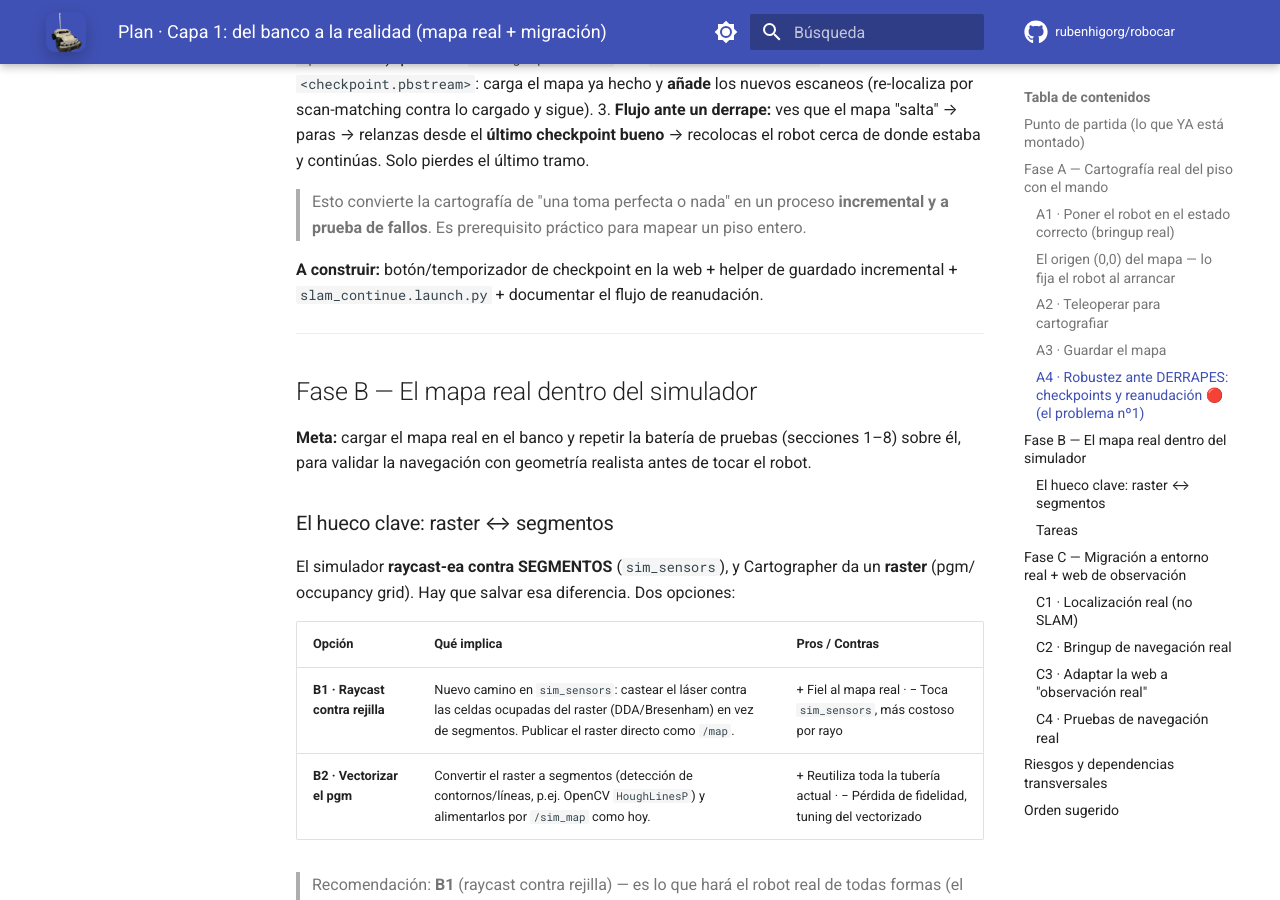
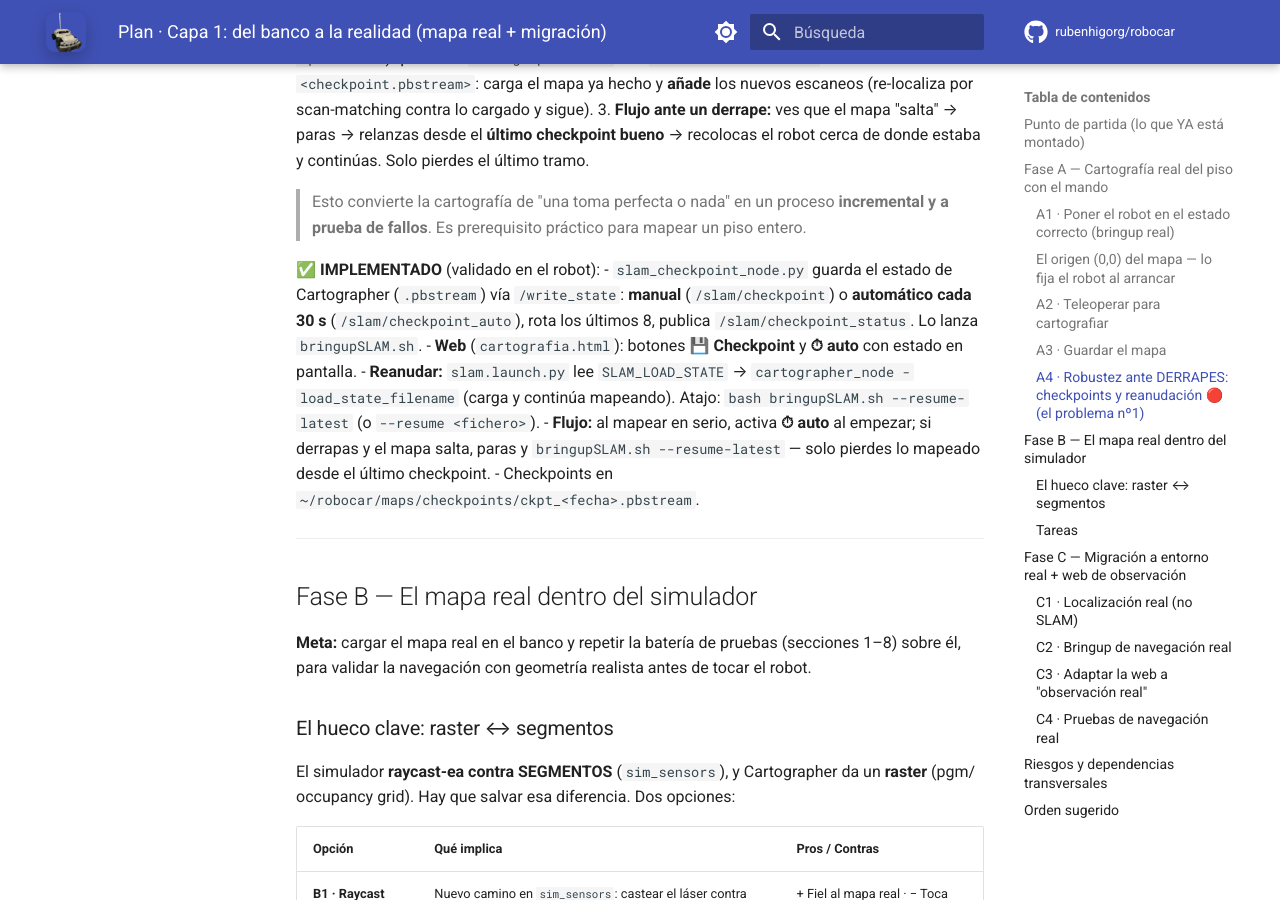
Before and after one commit to rubenhigorg/robocar, an MkDocs documentation site: the page built from docs/tfm/plan-capa1-mapa-real.md, in a window 1280 px wide and 900 px high, scrolled down 3034 px. Built offline with MkDocs 1.6.1 and Material for MkDocs 9.7.7, drawn with Linux system fonts in a browser that asks for light colours; comment, search, counter and statistics services are not loaded.

Commit message:
plan Capa 1: A4 checkpoints IMPLEMENTADO (uso y flujo de reanudacion)

```diff
--- a/docs/tfm/plan-capa1-mapa-real.md
+++ b/docs/tfm/plan-capa1-mapa-real.md
@@ -99,8 +99,16 @@ desde el último guardado, no todo. Cartographer lo permite serializando su esta
 > Esto convierte la cartografía de "una toma perfecta o nada" en un proceso **incremental y a prueba
 > de fallos**. Es prerequisito práctico para mapear un piso entero.
 
-**A construir:** botón/temporizador de checkpoint en la web + helper de guardado incremental +
-`slam_continue.launch.py` + documentar el flujo de reanudación.
+**✅ IMPLEMENTADO** (validado en el robot):
+- `slam_checkpoint_node.py` guarda el estado de Cartographer (`.pbstream`) vía `/write_state`:
+  **manual** (`/slam/checkpoint`) o **automático cada 30 s** (`/slam/checkpoint_auto`), rota los
+  últimos 8, publica `/slam/checkpoint_status`. Lo lanza `bringupSLAM.sh`.
+- **Web** (`cartografia.html`): botones **💾 Checkpoint** y **⏱ auto** con estado en pantalla.
+- **Reanudar:** `slam.launch.py` lee `SLAM_LOAD_STATE` → `cartographer_node -load_state_filename`
+  (carga y continúa mapeando). Atajo: `bash bringupSLAM.sh --resume-latest` (o `--resume <fichero>`).
+- **Flujo:** al mapear en serio, activa **⏱ auto** al empezar; si derrapas y el mapa salta, paras y
+  `bringupSLAM.sh --resume-latest` — solo pierdes lo mapeado desde el último checkpoint.
+- Checkpoints en `~/robocar/maps/checkpoints/ckpt_<fecha>.pbstream`.
 
 ---
 
```
